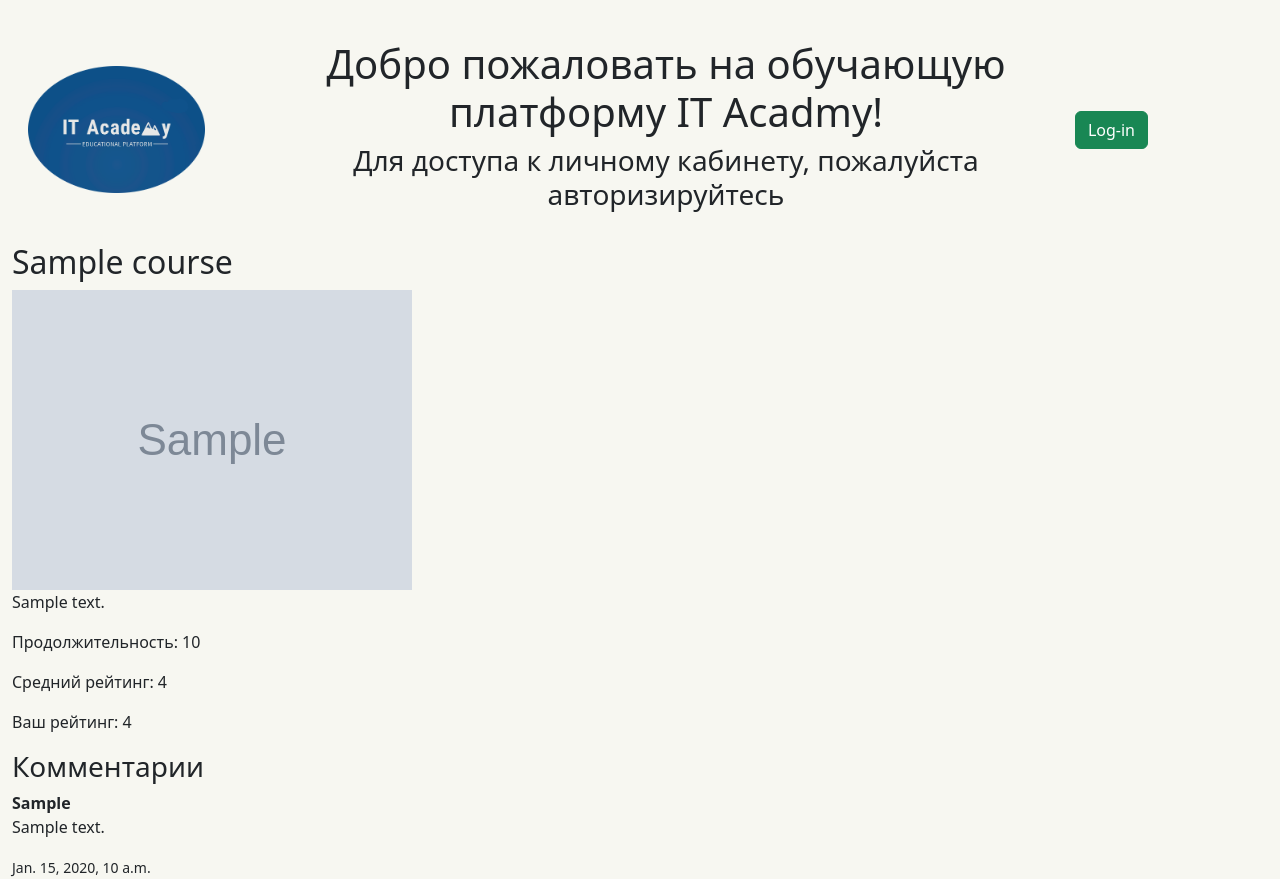
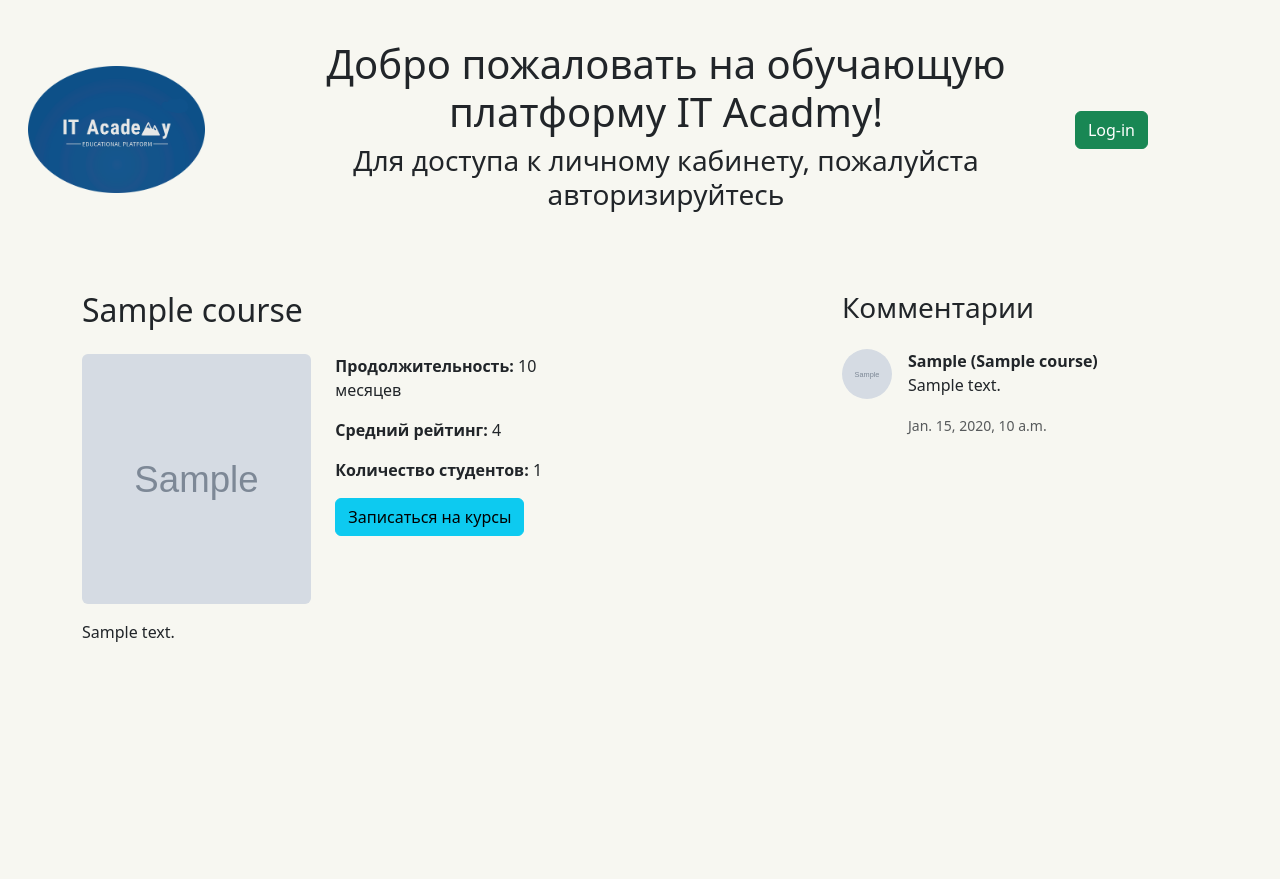
Before and after one commit to Lettrt/LMS-system, a Django app: template courses/templates/courses/course_detail.html in a window 1280 px wide. After the commit the page ends 642 px from the top, so only its background shows below. Run offline with Django 4.2, Linux system fonts and the light colour scheme; the template is opened without the code that fills it: most values are stand-ins (such as "Sample title", 1, 10 or a date in 2020); grey boxes marked "Sample" are stand-in pictures.

Commit message:
rating is work correct!!!

```diff
--- a/account/templates/base.html
+++ b/account/templates/base.html
@@ -9,6 +9,10 @@
     <title>{% block title %}{% endblock title %}</title>
     <link href="https://cdn.jsdelivr.net/npm/bootstrap@5.3.2/dist/css/bootstrap.min.css" rel="stylesheet"
         integrity="sha384-T3c6CoIi6uLrA9TneNEoa7RxnatzjcDSCmG1MXxSR1GAsXEV/Dwwykc2MPK8M2HN" crossorigin="anonymous">
+    <script src="https://code.jquery.com/jquery-3.6.0.min.js"
+        integrity="sha384-KyZXEAg3QhqLMpG8r+8fhAXLRk2vvoC2f3B09zVXn8CA5QIVfZOJ3BCsw2P0p/We" crossorigin="anonymous">
+    </script>
+
     <link href="{% static 'css/base.css' %}" rel="stylesheet">
 </head>
 
--- a/courses/templates/courses/course_detail.html
+++ b/courses/templates/courses/course_detail.html
@@ -1,23 +1,109 @@
 {% extends "base.html" %}
 {% load static %}
 {% block content %}
-<h2>{{ course.title }}</h2>
-<img src="{{ course.logo.url }}" alt="{{ course.title }}">
-<p>{{ course.descritption }}</p>
-<p>Продолжительность: {{ course.duration }}</p>
-<p>Средний рейтинг: {{ course.average_rating }}</p>
+<div class="container mt-5">
+    <div class="row">
+        <div class="col-md-8">
+            <h2 class="mb-4">{{ course.title }}</h2>
+            <div class="row">
+                <div class="col-4">
+                    <img src="{{ course.logo.url }}" alt="{{ course.title }}" class="img-fluid rounded mb-3"
+                        style="height: 250px; width: auto; object-fit: cover;">
+                </div>
+                <div class="col-4">
+                    <p><strong>Продолжительность:</strong> {{ course.duration }} месяцев</p>
+                    <p><strong>Средний рейтинг:</strong> {{ course.average_rating }}</p>
+                    <p><strong>Количество студентов:</strong> {{ course.student_count }}</p>
+                    <p><button type="button" class="btn btn-info">Записаться на курсы</button></p>
+                    {% if user.is_authenticated %}
+                    <p><button type="button" class="btn btn-success" data-bs-toggle="modal"
+                            data-bs-target="#ratingModal">Оценить</button></p>
+                    {% endif %}
+                </div>
+            </div>
+            <p>{{ course.descritption }}</p>
+        </div>
+        <div class="col-md-4">
+            <h3>Комментарии</h3>
+            {% if user.is_authenticated %}
+            <button type="button" class="btn btn-primary" data-bs-toggle="modal" data-bs-target="#commentModal">Оставить
+                комментарий</button>
+            {% endif %}
+            {% for comment in course.comments.all %}
+            <div class="mb-4 mt-4 d-flex align-items-start">
+                <img src="{{ comment.student.photo.url }}" alt="{{ comment.student.first_name }}"
+                    class="rounded-circle img-fluid" style="width: 50px; height: 50px;">
+                <div class="ms-3">
+                    <strong>{{ comment.student.first_name }} ({{  comment.student.course.title }})</strong>
+                    <p>{{ comment.text }}</p>
+                    <small class="text-muted">{{ comment.created_at }}</small>
+                </div>
+            </div>
 
-{% if user_rating %}
-<p>Ваш рейтинг: {{ user_rating }}</p>
-{% endif %}
+            {% endfor %}
+        </div>
+    </div>
+</div>
 
-<h3>Комментарии</h3>
-{% for comment in course.comments.all %}
-<div>
-    <strong>{{ comment.student.first_name }}</strong>
-    <p>{{ comment.text }}</p>
-    <small>{{ comment.created_at }}</small>
+<div class="modal fade" id="commentModal" tabindex="-1">
+    <div class="modal-dialog">
+        <div class="modal-content">
+            <form method="post" action="{% url 'add_comment' %}">
+                {% csrf_token %}
+                <input type="hidden" name="course_id" value="{{ course.pk }}">
+                <div class="modal-header">
+                    <h5 class="modal-title">Оставить комментарий</h5>
+                    <button type="button" class="btn-close" data-bs-dismiss="modal" aria-label="Close"></button>
+                </div>
+                <div class="modal-body">
+                    <textarea name="comment_text" class="form-control" placeholder="Ваш комментарий"></textarea>
+                </div>
+                <div class="modal-footer">
+                    <button type="button" class="btn btn-secondary" data-bs-dismiss="modal">Закрыть</button>
+                    <button type="submit" class="btn btn-primary">Сохранить</button>
+                </div>
+            </form>
+        </div>
+    </div>
 </div>
-{% endfor %}
+
+<div class="modal fade" id="ratingModal" tabindex="-1">
+    <div class="modal-dialog">
+        <div class="modal-content">
+            <form method="post" action="{% url 'add_rating' %}">
+                {% csrf_token %}
+                <input type="hidden" name="course_id" value="{{ course.pk }}">
+                <div class="modal-header">
+                    <h5 class="modal-title">Оценить курс</h5>
+                    <button type="button" class="btn-close" data-bs-dismiss="modal" aria-label="Close"></button>
+                </div>
+                <div class="modal-body">
+                    <label>Выберите рейтинг:</label>
+                    {% for i in "12345" %}
+                    <div class="form-check">
+                        <input class="form-check-input" type="radio" name="rating_value" id="rating{{ i }}"
+                            value="{{ i }}">
+                        <label class="form-check-label" for="rating{{ i }}">
+                            {{ i }}
+                        </label>
+                    </div>
+                    {% endfor %}
+                </div>
+                <div class="modal-footer">
+                    <button type="button" class="btn btn-secondary" data-bs-dismiss="modal">Закрыть</button>
+                    {% if not has_rated %}
+                    <button type="submit" class="btn btn-primary">Оценить</button>
+                    {% endif %}
+                    {% if has_rated %}
+                    <button type="submit" class="btn btn-warning">Обновить оценку</button>
+                    {% endif %}
+
+                </div>
+            </form>
+        </div>
+    </div>
+</div>
+
+
 
 {% endblock %}
--- a/courses/templates/courses/course_list.html
+++ b/courses/templates/courses/course_list.html
@@ -14,8 +14,9 @@
                 <div class="card-body d-flex flex-column">
                     <h5 class="card-title"><a href="{% url 'course_detail' course.pk %}">{{ course.title }}</a></h5>
                     <p class="card-text flex-grow-1">{{ course.descritption|truncatechars:100 }}</p>
-                    <p><strong>Продолжительность:</strong> {{ course.duration }}</p>
+                    <p><strong>Продолжительность:</strong> {{ course.duration }} месяцев</p>
                     <p><strong>Средний рейтинг:</strong> {{ course.average_rating }}</p>
+                    <p><strong>Количество студентов:</strong> {{ course.student_count }}</p>
                 </div>
                 <div class="card-footer">
                     <h6>Комментарии:</h6>
--- a/courses/urls.py
+++ b/courses/urls.py
@@ -1,8 +1,10 @@
 from django.urls import path
-from .views import CourseListView, CourseDetailView
+from .views import CourseListView, CourseDetailView, add_comment, add_rating
 from . import views
 
 urlpatterns = [
     path('', CourseListView.as_view(), name='course_list'),
     path('course/<int:pk>/', CourseDetailView.as_view(), name='course_detail'),
+    path('add_comment/', add_comment, name='add_comment'),
+    path('add-rating/', add_rating, name='add_rating'),
 ]
```
Also changed, not shown: courses/views.py (+53 -1 lines), media/students/photo/Екатерина_Бушева_None.jpg (added).
